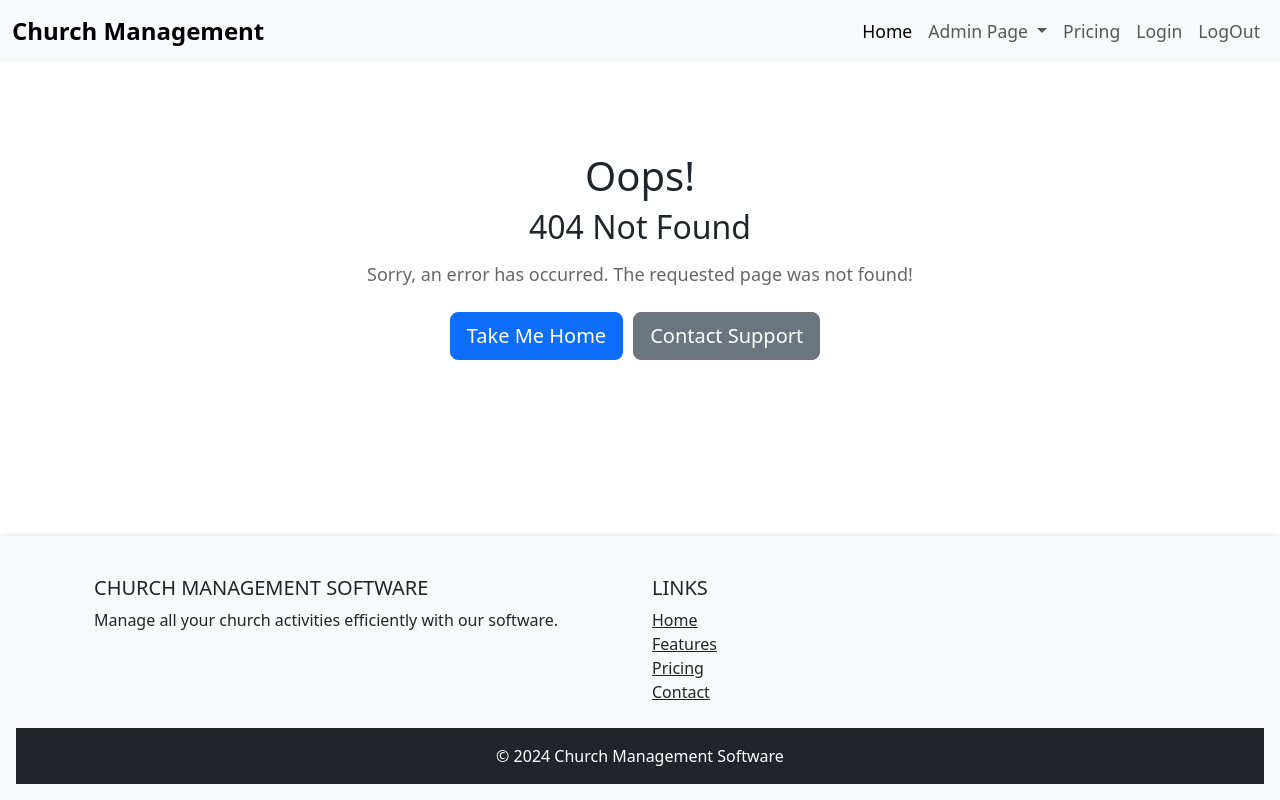
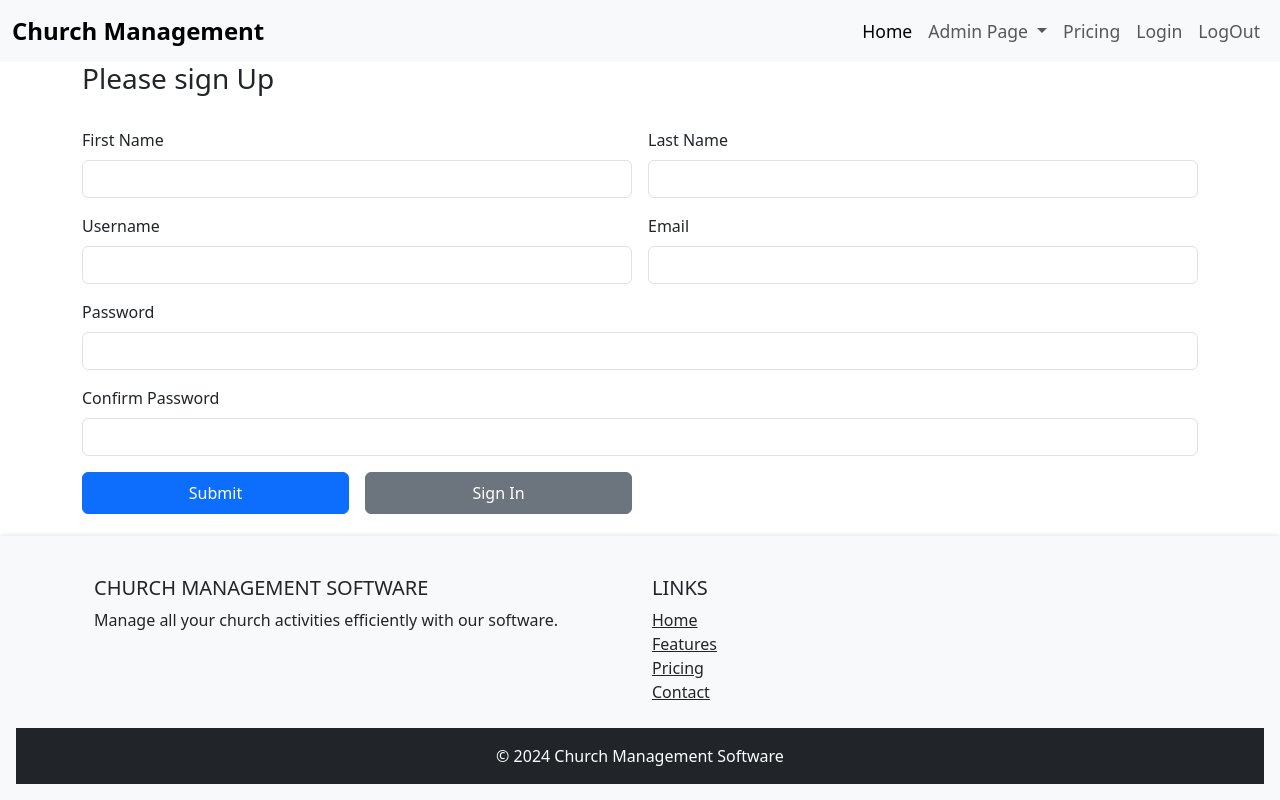
Before and after one commit to PradhanRoshan/churchmanagegui, an Angular app: page /signup in a window 1280 px wide. Before the commit this address led to /page-not-found. Built offline with nearby package versions, Linux system fonts and the light colour scheme.

Commit message:
login and signup page created

```diff
--- a/src/app/app.routes.ts
+++ b/src/app/app.routes.ts
@@ -6,6 +6,10 @@ export const routes: Routes = [
   {
     path: 'home',
     loadComponent: () => import('./components/home/home.component').then(m => m.HomeComponent)
+  },
+  {
+    path: 'signup',
+    loadComponent: () => import('./components/auth/signup/signup.component').then(m => m.SignupComponent)
   },
   {
     path: 'login',
--- a/src/app/components/auth/login/login.component.html
+++ b/src/app/components/auth/login/login.component.html
@@ -4,7 +4,10 @@
   <form [formGroup] = "loginForm">
     <h1 class="h3 mb-3 fw-normal">Please sign in</h1>
 
-    <div class="form-floating">
+    <div *ngIf="invalidCredentials" style="color: red;" >
+      Please choose a unique and valid username.
+    </div>
+    <div class="form-floating mb-3">
       <input required formControlName="username" type="text" class="form-control" id="floatingInput" placeholder="username">
       <label for="floatingInput">Username</label>
     </div>
@@ -19,6 +22,20 @@
         Remember me
       </label>
     </div>
-    <button class="btn btn-primary w-100 py-2" (click)="onSignInClicked()" type="submit">Sign in</button>
+    <!-- <div class="input-group mb-3">
+      <button class="btn btn-primary w-100 py-2" (click)="onSignInClicked()" type="submit">Sign in</button>
+      <button class="btn btn-primary w-100 py-2" (click)="onSignInClicked()" type="submit">Sign-Up</button>
+    </div> -->
+
+    <div class="row">
+      <div class="col">
+        <button class="btn btn-primary w-100 py-2" (click)="onSignInClicked()" type="submit">Sign in</button>
+      </div>
+      <div class="col">
+        <button class="btn btn-secondary w-100 py-2" (click)="onSignUpClicked()" type="submit">Sign-Up</button>
+      </div>
+    </div>
+
+
     <p class="mt-5 mb-3 text-body-secondary">&copy; 2017–2024</p>
   </form>
--- a/src/app/components/auth/login/login.component.ts
+++ b/src/app/components/auth/login/login.component.ts
@@ -3,11 +3,13 @@ import {FormBuilder, FormGroup, ReactiveFormsModule, Validators} from '@angular/
 import { getFormControlValue, nullifyEmptyFormFields } from '../../../util/reactive-forms-util';
 import { AuthService } from '../../../services/auth.service';
 import { Router } from '@angular/router';
+import { NgIf } from '@angular/common';
 
 @Component({
   selector: 'app-login',
   standalone: true,
   imports: [
+    NgIf,
     ReactiveFormsModule
   ],
   templateUrl: './login.component.html',
@@ -16,6 +18,7 @@ import { Router } from '@angular/router';
 export class LoginComponent implements OnInit{
 
   loginForm: FormGroup;
+  invalidCredentials:boolean;
 
   constructor(
     private router: Router,
@@ -42,15 +45,19 @@ export class LoginComponent implements OnInit{
       let password = getFormControlValue(this.loginForm,"password");
 
       console.log(username + password)
-      this.authService.executeAutheticationServicea(this.loginForm.value)
+      this.authService.login(this.loginForm.value)
        .subscribe(
         {
           next: (response) => {
             console.log(response);
             this.authService.authenticateUser(username, response.token);  // Store user and token
+            console.log(this.authService.getAuthenticatedUserRole());
             this.router.navigate(['/home']);  // Navigate to a protected route
           },
-          error: (e) => console.error('Login failed', e),
+          error: (e) => {
+            this.invalidCredentials = true;
+            console.error('Login failed', e)
+          },
           complete: () => console.info('complete')
       }
       );
@@ -58,4 +65,9 @@ export class LoginComponent implements OnInit{
 
   }
 
+  onSignUpClicked() {
+    this.authService.logout();
+    this.router.navigate(['/signup']);
+    }
+
 }
--- a/src/app/components/auth/signup/signup.component.html
+++ b/src/app/components/auth/signup/signup.component.html
@@ -1 +1,51 @@
-<p>signup works!</p>
+<form [formGroup] = "signUpForm"  class="row g-3 needs-validation">
+  <h1 class="h3 mb-3 fw-normal">Please sign Up</h1>
+  <div *ngIf="!isFormValid" style="color: red;">
+    Form input is invalid. Please check the field.
+  </div>
+  <div class="col-md-6">
+    <label for="inputEmail4" class="form-label">First Name</label>
+    <input required type="text" formControlName="firstName" class="form-control" id="inputEmail4">
+  </div>
+  <div class="col-md-6">
+    <label for="inputPassword4" class="form-label">Last Name</label>
+    <input type="text" formControlName="lastName" class="form-control" id="inputPassword4">
+  </div>
+  <div class="col-md-6">
+    <label for="inputEmail4" class="form-label">Username</label>
+    <input type="text" formControlName="username" class="form-control" id="inputEmail4">
+    <div *ngIf="!isUsernameValid" style="color: red;">
+      Username is already taken
+    </div>
+  </div>
+  <div class="col-md-6">
+    <label for="inputEmail4" class="form-label">Email</label>
+    <input email type="email" formControlName="email" class="form-control" id="inputEmail4">
+  </div>
+  <div class="col-md-12">
+    <label for="inputPassword4" class="form-label">Password</label>
+    <input type="password" formControlName="password" class="form-control" id="inputPassword4">
+  </div>
+  <div class="col-md-12">
+    <label for="inputPassword4" class="form-label">Confirm Password</label>
+    <input type="password" formControlName="confirmPassword" class="form-control" id="inputPassword4">
+    <div *ngIf="!isPasswordValid" style="color: red;">
+      Password did not match
+    </div>
+
+  </div>
+  <!-- <div class="row"> -->
+    <div class="col-3">
+      <button class="btn btn-primary w-100 py-2" (click)="signUp()" type="submit">Submit</button>
+    </div>
+    <div class="col-3">
+      <button class="btn btn-secondary w-100 py-2" (click)="signIn()" type="submit">Sign In</button>
+    </div>
+  <!-- </div> -->
+
+  <!-- <div class="col-12">
+    <button type="submit" (click)="signUp()" class="btn btn-primary">Sign-Up</button>
+   &
+    <button type="submit" (click)="signUp()" class="btn btn-primary">Sign in</button>
+  </div> -->
+</form>
--- a/src/app/components/auth/signup/signup.component.ts
+++ b/src/app/components/auth/signup/signup.component.ts
@@ -1,12 +1,82 @@
-import { Component } from '@angular/core';
+import { Component, OnInit } from '@angular/core';
+import { FormBuilder, FormGroup, FormsModule, ReactiveFormsModule, Validators } from '@angular/forms';
+import { Router } from '@angular/router';
+import { getFormControlValue } from '../../../util/reactive-forms-util';
+import { NgIf } from '@angular/common';
+import { AuthService } from '../../../services/auth.service';
 
 @Component({
   selector: 'app-signup',
   standalone: true,
-  imports: [],
+  imports: [ NgIf,FormsModule,ReactiveFormsModule],
   templateUrl: './signup.component.html',
   styleUrl: './signup.component.scss'
 })
-export class SignupComponent {
+export class SignupComponent implements OnInit{
+
+  signUpForm: FormGroup;
+  isPasswordValid: boolean=true;
+  isUsernameValid: boolean=true;
+  isFormValid: boolean=true;
+
+  constructor(
+    private router: Router,
+    private fb: FormBuilder,
+    private authService :AuthService,
+  ){
+
+  }
+
+  ngOnInit(): void {
+    this.createGignUpForm();
+  }
+
+  createGignUpForm() {
+    this.signUpForm = this.fb.group({
+      firstName: ['', Validators.required],
+      lastName: ['', Validators.required],
+      username: ['', Validators.required],
+      email: ['', Validators.required],
+      password: ['', Validators.required],
+      confirmPassword: ['', Validators.required],
+    });
+  }
+
+
+  signUp() {
+    this.isPasswordValid = getFormControlValue(this.signUpForm,"password")===getFormControlValue(this.signUpForm,"confirmPassword")? true:false;
+    if(this.signUpForm.valid && this.isPasswordValid){
+      let payload ={
+        firstName: getFormControlValue(this.signUpForm,"firstName"),
+        lastName: getFormControlValue(this.signUpForm,"lastName"),
+        user:{
+          username: getFormControlValue(this.signUpForm,"username"),
+          email: getFormControlValue(this.signUpForm,"email"),
+          password: getFormControlValue(this.signUpForm,"password"),
+        }
+      }
+      console.log(this.signUpForm.value)
+      console.log(payload)
+      this.authService.signUp(payload).subscribe({
+        next: (response) =>{
+          console.log(response)
+          if(response == "User registered successfully"){
+            this.router.navigate(['/login']);
+          } else if(response == "Username is already in use"){
+            this.isUsernameValid=false;
+          }
+        },
+        error: (e) =>{
+          console.log(e);
+        }
+    });
+
+    } else {
+      this.isFormValid = false;
+    }
+    }
+    signIn() {
+      this.router.navigate(['/login']);
+      }
 
 }
--- a/src/app/services/auth.service.ts
+++ b/src/app/services/auth.service.ts
@@ -8,8 +8,13 @@ import { Observable, map } from 'rxjs';
 })
 export class AuthService {
 
+  API_URL = "http://localhost:8080/api";
 
-  constructor(private router: Router,private http: HttpClient) { }
+  textResponse = {
+    responseType: 'text' as 'json'
+  }
+
+  constructor(private router: Router, private http: HttpClient) { }
 
   // Store authenticated user and token in sessionStorage
   authenticateUser(username: string, token: string) {
@@ -17,16 +22,21 @@ export class AuthService {
     sessionStorage.setItem('jwtToken', token);
   }
 
-  executeAutheticationServicea(payload:any): Observable<AuthenticationBean> {
+  login(payload: any): Observable<AuthenticationBean> {
 
-    return this.http.post<AuthenticationBean>(`http://localhost:8080/api/auth/login`, payload).pipe(
+    return this.http.post<AuthenticationBean>(this.API_URL + "/auth/login", payload).pipe(
       map(
         data => {
           sessionStorage.setItem('jwtToken', data.token);
+          sessionStorage.setItem('userRole', data.userRole);
           return data;
         }
       )
     );
+  }
+
+  signUp(payload: any): Observable<any> {
+    return this.http.post<any>(this.API_URL + "/auth/signup", payload, this.textResponse);
   }
 
   // Get the authenticated user's name from sessionStorage
@@ -37,6 +47,30 @@ export class AuthService {
   // Get the JWT token from sessionStorage if the user is authenticated
   getAuthenticatedToken() {
     return this.getAuthenticatedUser() ? sessionStorage.getItem('jwtToken') : null;
+  }
+  // Get the JWT token from sessionStorage if the user is authenticated
+  getAuthenticatedUserRole() {
+    let userRole: any;
+    if(this.getAuthenticatedUser()){
+      switch (sessionStorage.getItem('userRole')) {
+        case "1":
+          userRole="Admin";
+          break;
+        case "2":
+          userRole="Member";
+          break;
+        case "3":
+          userRole="Volunteer";
+          break;
+
+        default:
+          userRole="Unknown Role";
+          break;
+      }
+
+    }
+    return userRole;
+    // return this.getAuthenticatedUser() ? sessionStorage.getItem('userRole') : null;
   }
 
   // Check if a user is logged in by verifying the presence of the authenticated user in sessionStorage
@@ -49,12 +83,14 @@ export class AuthService {
   logout() {
     sessionStorage.removeItem('authenticaterUser');
     sessionStorage.removeItem('jwtToken');
+    sessionStorage.removeItem('userRole');
     this.router.navigate(['/login']);  // Redirect to the login page
   }
 
 }
 export class AuthenticationBean {
   //  jwtToken:string;
+  userRole: string;
   constructor(public token: string) {
 
   }
--- a/src/app/services/http/http-intercepter-jwt-auth.service.ts
+++ b/src/app/services/http/http-intercepter-jwt-auth.service.ts
@@ -24,10 +24,9 @@ export class HttpIntercepterJwtAuthService implements HttpInterceptor{
   // Handle response errors
   return next.handle(request).pipe(
     catchError((error: HttpErrorResponse) => {
-      if (error.status === 401 && error.error?.message === 'Token expired') {
-        // If token is expired, redirect to login page
-        sessionStorage.removeItem('jwtToken');  // Remove expired token
-        this.router.navigate(['/login']);  // Redirect to login page
+      if ([401, 403].includes(error.status) && error.error?.message === 'Token expired') {
+        // If token is expired, logout and redirect to login page
+        this.authService.logout();
       }
 
       // Use a factory function in throwError to remove the deprecation warning
--- a/src/app/shared/menu/menu.component.ts
+++ b/src/app/shared/menu/menu.component.ts
@@ -1,21 +1,23 @@
 import { Component, OnInit } from '@angular/core';
 import { Router, RouterModule } from '@angular/router';
 import { AuthService } from '../../services/auth.service';
+import { NgIf } from '@angular/common';
 
 @Component({
   selector: 'app-menu',
   standalone: true,
-  imports: [RouterModule],
+  imports: [RouterModule,NgIf],
   templateUrl: './menu.component.html',
   styleUrl: './menu.component.scss'
 })
 export class MenuComponent implements OnInit{
+ username: string;
 
 
   constructor(private router: Router, private authService :AuthService) {
   }
   ngOnInit(): void {
-
+    this.username=this.authService.getAuthenticatedUser();
   }
 
   logOut() {
--- a/src/environments/environment.ts
+++ b/src/environments/environment.ts
@@ -1,4 +1,6 @@
 export const environment = {
     production: false,
-    apiUrl: 'http://localhost:3000/api',
+
+    apiUrl: 'http://localhost:8080/api',
+
   };
```
Lines whose indentation alone changed are shown as unchanged.
